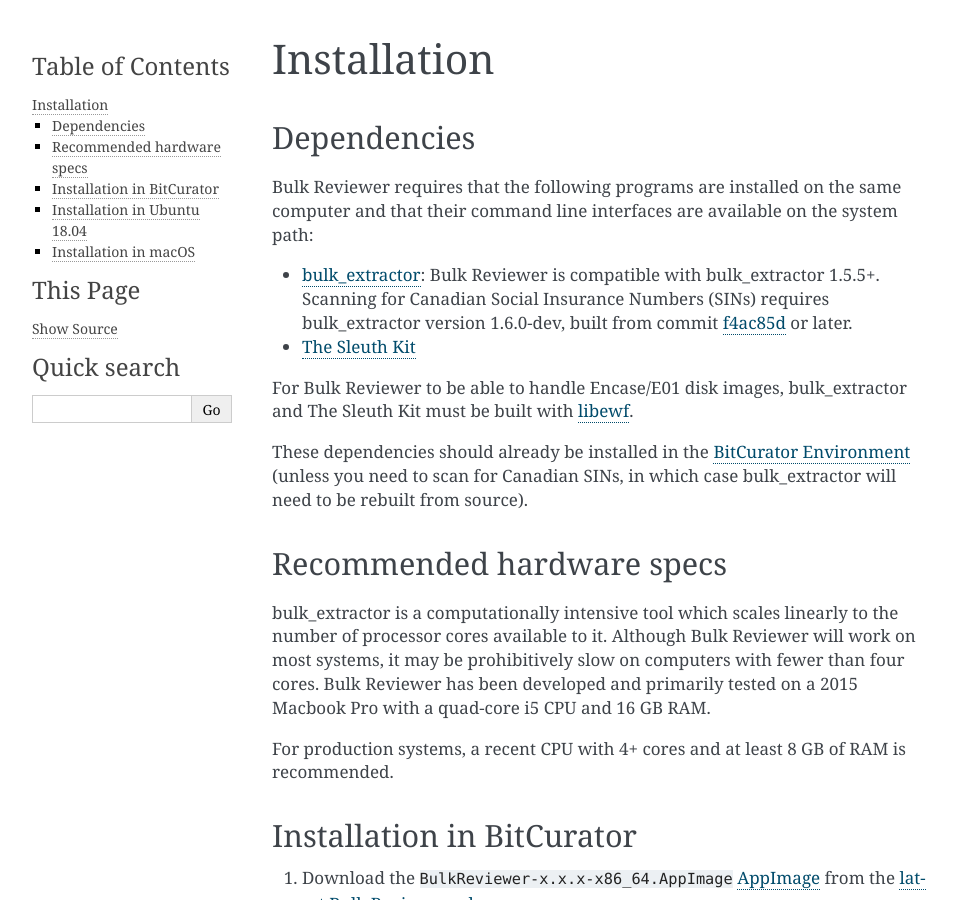
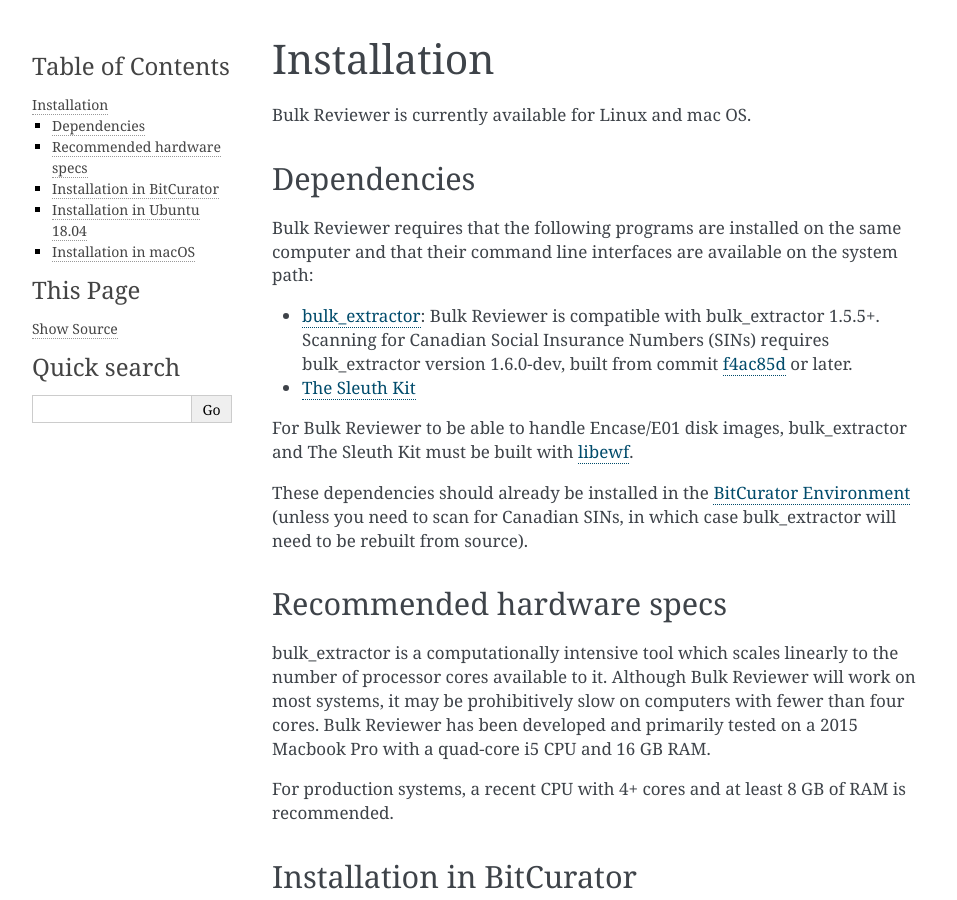
Before and after one commit to bulk-reviewer/bulk-reviewer, a Sphinx documentation site: the page built from docs/installation.rst, in a window 1280 px wide and 900 px high. Shown: the whole window, without its empty margins (148-1105 px from the left). Built offline with Sphinx 7.4.7, drawn with Linux system fonts in a browser that asks for light colours.

Commit message:
Add note on supported platforms

```diff
--- a/docs/installation.rst
+++ b/docs/installation.rst
@@ -1,5 +1,6 @@
 Installation
 =============
+Bulk Reviewer is currently available for Linux and mac OS.
 
 Dependencies
 ------------
@@ -21,7 +22,6 @@
 
 Installation in BitCurator
 --------------------------
-
 1. Download the ``BulkReviewer-x.x.x-x86_64.AppImage`` `AppImage <https://appimage.org/>`_ from the `latest Bulk Reviewer release <https://github.com/bulk-reviewer/bulk-reviewer/releases/>`_.
 
 2. Move the AppImage to the "Forensics and Reporting" folder on the BitCurator desktop.
@@ -34,7 +34,6 @@
 
 Installation in Ubuntu 18.04
 ----------------------------
-
 1. Install dependencies in a terminal:
 
 .. code-block:: none
@@ -53,7 +52,6 @@
 
 Installation in macOS
 ---------------------
-
 1. Make sure you have `Homebrew <https://brew.sh/>`_ and `XCode <https://developer.apple.com/xcode/>`_ installed.
 
 2. Download the ``install_mac.sh`` script from the Bulk Reviewer Github repository.
```
